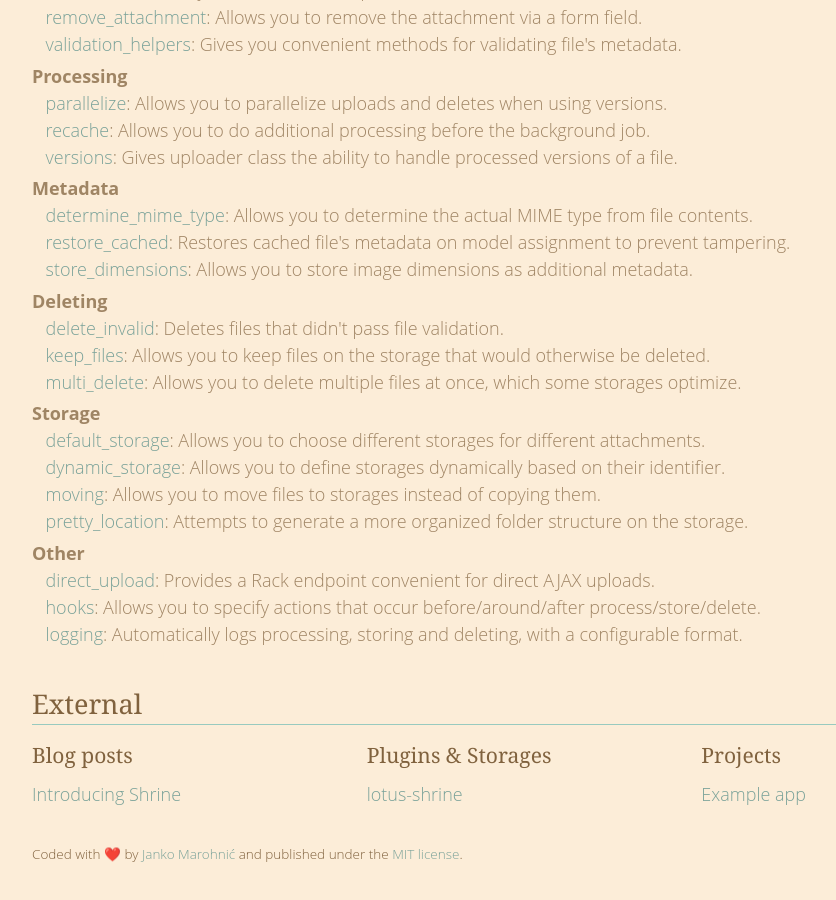
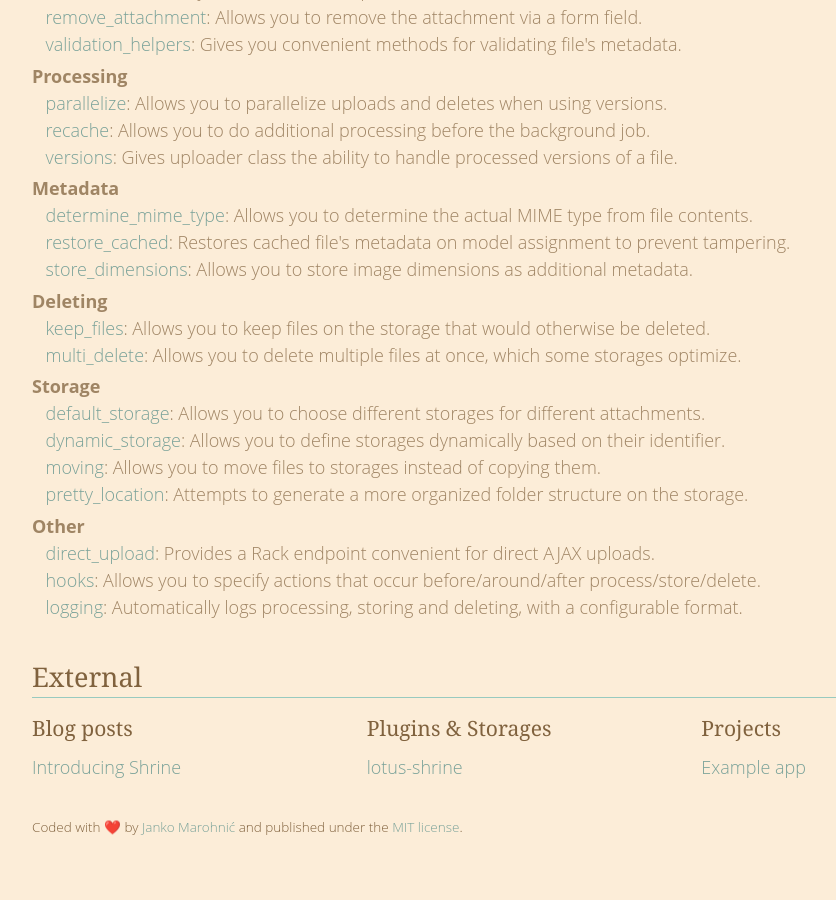
Before and after one commit to avinashcodeer/Romenics, a Jekyll site: the page built from www/index.html, in a window 1280 px wide and 900 px high, scrolled down 857 px. Shown: the whole window, without its empty margins (106-942 px from the left). Built offline with Jekyll 4.4.1, drawn with Linux system fonts in a browser that asks for light colours; emoji names are drawn with the system emoji font; after the commit the page ends 1730 px from its top, so only the background shows below that.

Commit message:
Remove the delete_invalid plugin from website

```diff
--- a/www/_data/plugins.yml
+++ b/www/_data/plugins.yml
@@ -76,10 +76,6 @@ Metadata:
 
 Deleting:
   -
-    name: delete_invalid
-    path: DeleteInvalid.html
-    description: Deletes files that didn't pass file validation.
-  -
     name: keep_files
     path: KeepFiles.html
     description: Allows you to keep files on the storage that would otherwise be deleted.
```
